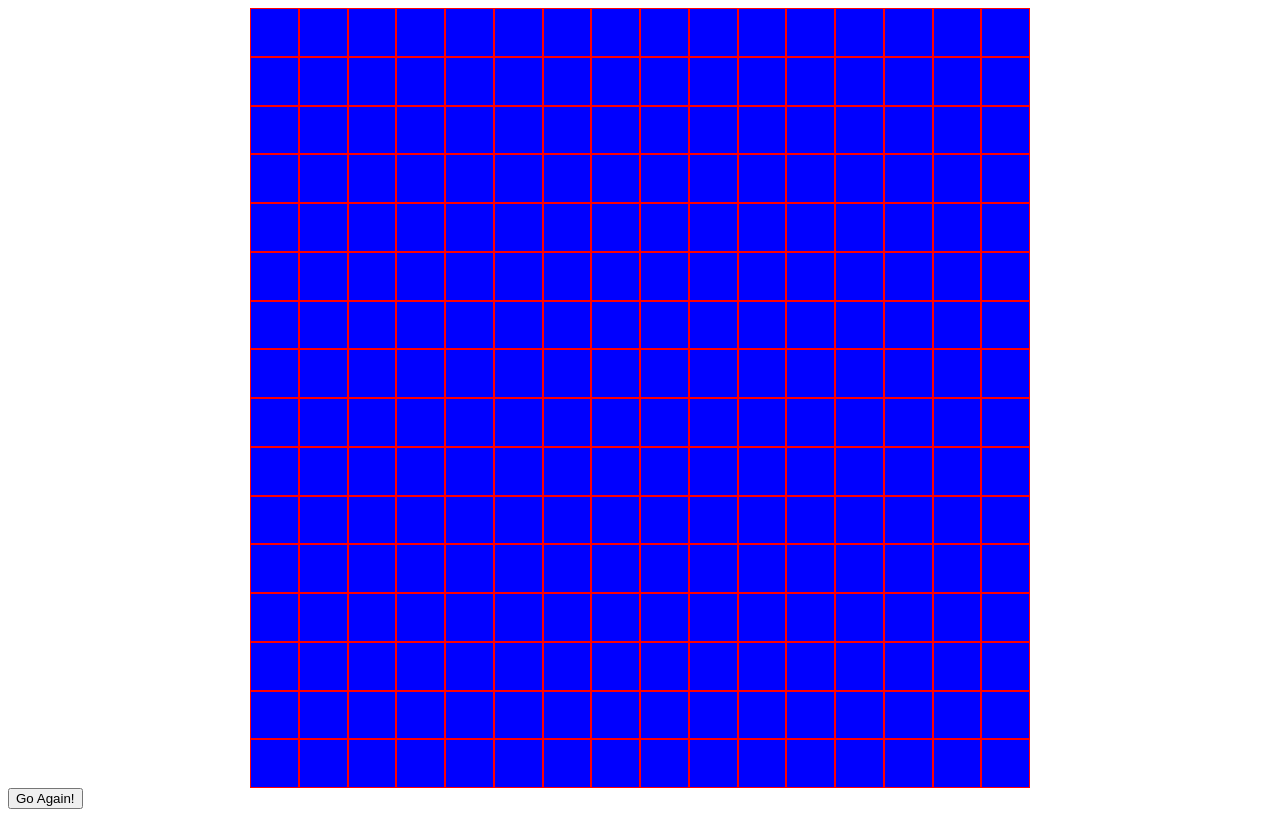
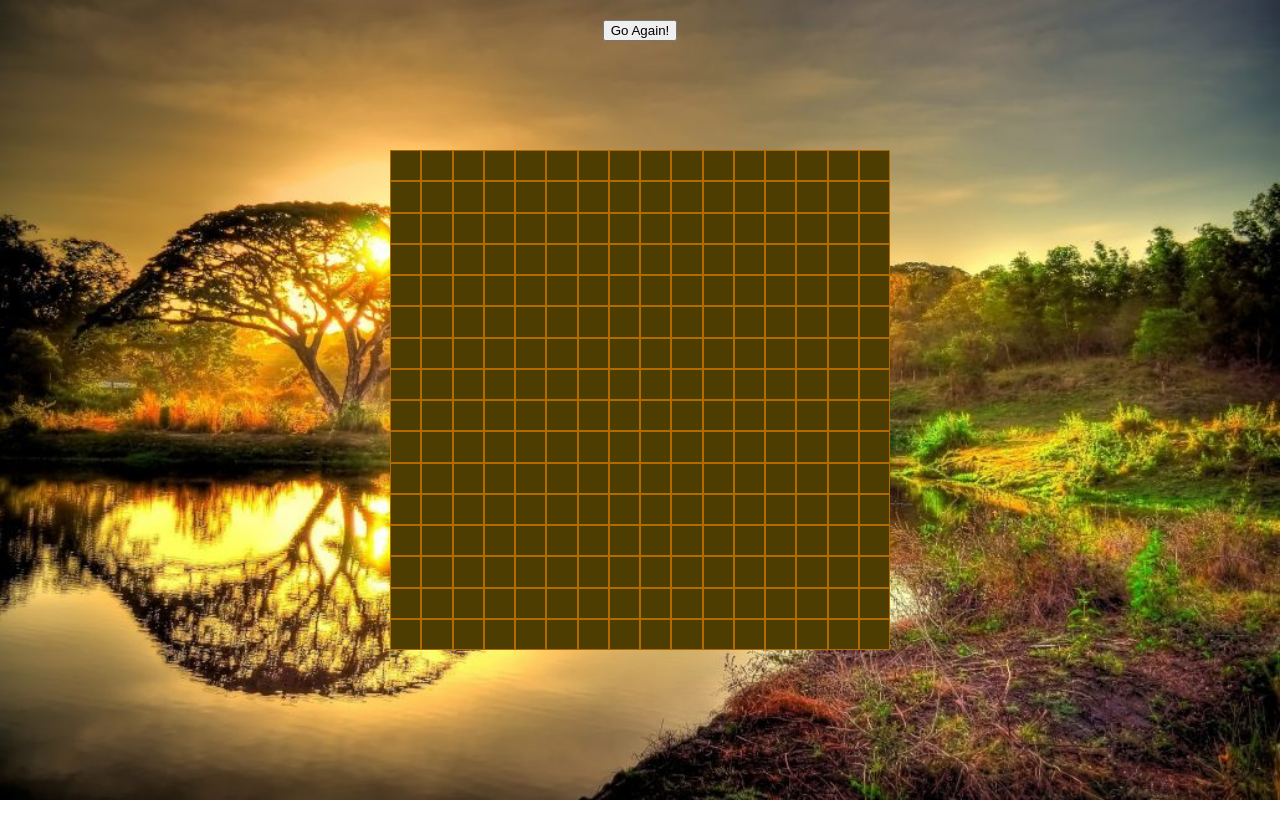
Before and after one commit to mateus-reno/sketchpad, a plain HTML site: page index.html in a window 1280 px wide. Drawn offline with nearby package versions, Linux system fonts and the light colour scheme.

Commit message:
Added background image, styled css

```diff
--- a/index.html
+++ b/index.html
@@ -7,8 +7,12 @@
   <script src="./scripts/main.js"></script>
 </head>
 <body>
-  <div id=main>
+  <div class="background-img">
+    <div id=button>
+      <button>Go Again!</button>
+    </div>
+    <div id=main>
+    </div>
   </div>
-  <button>Go Again!</button>
 </body>
 </html>
--- a/scripts/main.js
+++ b/scripts/main.js
@@ -12,8 +12,8 @@ $(document).ready(function() {
       $("<div class='squares'></div>").appendTo('#main');
     }
     //we only want to declare this once so we place it after the loop
-    $(".squares").width((780 / columnWidth) - 2);
-    $(".squares").height((780 / columnHeight) - 2);
+    $(".squares").width((500 / columnWidth) - 2);
+    $(".squares").height((500 / columnHeight) - 2);
     $('.squares').hover(
       function() {
         $(this).addClass('hover');
--- a/styles/stylesheet.css
+++ b/styles/stylesheet.css
@@ -1,21 +1,45 @@
+body, html {
+    height: 100%;
+    margin: 0;
+}
+
+.background-img {
+  background-image: url("../images/background.jpg");
+  height: 100%;
+  background-position: center;
+  background-repeat: no-repeat;
+  background-size: cover;
+}
+
 #main {
   left: 50%;
-  transform: translateX(-50%);
-  height: 780px;
-  width: 780px;
-  background-color: red;
+  top: 50%;
+  transform: translate(-50%, -50%);
+  height: 500px;
+  width: 500px;
+  background-color: #b36b00;
   position: relative;
   font-size:0;
   white-space:nowrap;
 }
 
+#button {
+  text-align: center;
+  height: 0;
+  position: relative;
+}
+
+button {
+  margin-top: 20px;
+}
+
 .squares {
   margin: 1px;
   padding: 0;
-  background-color: blue;
+  background-color: #4d3d00;
   display: inline-block;
   float: left;
 }
 .hover {
-  background-color: green;
+  background-color: #e6b800;
 }
```
Also changed, not shown: images/background.jpg (added).
